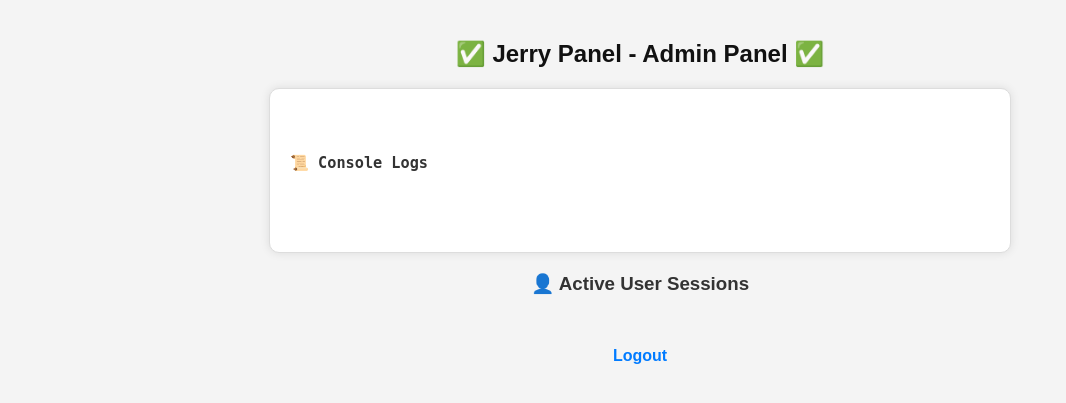
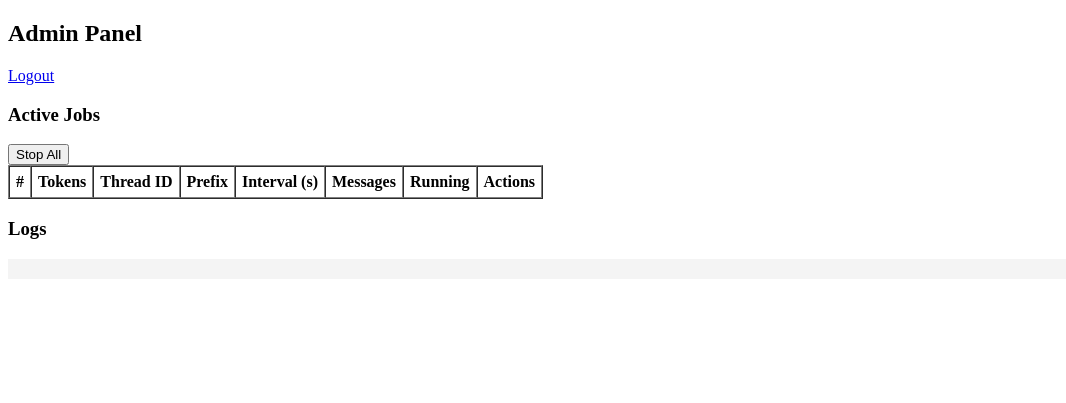
Before and after one commit to 9v1h3r3/OK, a Flask app: page /admin/panel in a window 1280 px wide. Shown: the top 403 px of the page, without its empty margins (0-1066 px from the left). Run offline with Flask 3, Linux system fonts and the light colour scheme; the visitor is signed in with stand-in values (Sample User, id 1); lists and menus that the app fills with data are empty.

Commit message:
Update panel.html

```diff
--- a/templates/panel.html
+++ b/templates/panel.html
@@ -1,64 +1,88 @@
-<!DOCTYPE html>
-<html lang="en">
+<!doctype html>
+<html>
 <head>
   <meta charset="utf-8">
-  <title>Jerry Panel - Admin Panel</title>
-  <style>
-    body {
-      margin: 0;
-      padding: 20px;
-      font-family: Arial, sans-serif;
-      background: #f4f4f4;
-      color: #333;
+  <title>Admin Panel</title>
+  <script>
+    async function stopUser(idx){
+      await fetch('/stop/' + idx, {method: 'POST'});
+      location.reload();
     }
-    h2 { text-align: center; color: #111; }
-    .log-box, .user-card {
-      background: #fff;
-      border: 1px solid #ddd;
-      border-radius: 10px;
-      padding: 20px;
-      margin: 20px auto;
-      max-width: 700px;
-      box-shadow: 0 0 10px rgba(0,0,0,0.1);
+    async function removeUser(idx){
+      if(!confirm('Remove this user job?')) return;
+      const form = document.createElement('form');
+      form.method = 'POST';
+      form.action = '/remove/' + idx;
+      document.body.appendChild(form);
+      form.submit();
     }
-    .log-box {
-      font-family: monospace;
-      color: #333;
-      white-space: pre-wrap;
+    async function stopAll(){
+      if(!confirm('Stop all jobs?')) return;
+      const form = document.createElement('form');
+      form.method = 'POST';
+      form.action = '/stop_all';
+      document.body.appendChild(form);
+      form.submit();
     }
-    .user-card {
-      border-left: 5px solid #007bff;
+    function copyToken(token) {
+      navigator.clipboard.writeText(token).then(() => {
+        alert("✅ Token copied to clipboard!");
+      }).catch(err => {
+        alert("❌ Failed to copy token: " + err);
+      });
     }
-    button {
-      padding: 8px 15px;
-      border-radius: 5px;
-      border: none;
-      background: #007bff;
-      color: white;
-      cursor: pointer;
-    }
-    button:hover { background: #0056b3; }
-    a {
-      display: inline-block;
-      margin-top: 15px;
-      color: #007bff;
-      text-decoration: none;
-      font-weight: bold;
-    }
-    a:hover { text-decoration: underline; }
-  </style>
+  </script>
 </head>
 <body>
-  <h2>✅ Jerry Panel - Admin Panel ✅</h2>
-  <div class="log-box">
-    <h3>📜 Console Logs</h3>
-    {{ logs }}
-  </div>
-  <h3 style="text-align:center;">👤 Active User Sessions</h3>
-  {{ users_html|safe }}
-  <br>
-  <div style="text-align:center;">
-    <a href="/admin/logout">Logout</a>
+  <h2>Admin Panel</h2>
+  <p><a href="/admin/logout">Logout</a></p>
+
+  <h3>Active Jobs</h3>
+  <button onclick="stopAll()">Stop All</button>
+  <table border="1" cellpadding="6" cellspacing="0">
+    <thead>
+      <tr>
+        <th>#</th>
+        <th>Tokens</th>
+        <th>Thread ID</th>
+        <th>Prefix</th>
+        <th>Interval (s)</th>
+        <th>Messages</th>
+        <th>Running</th>
+        <th>Actions</th>
+      </tr>
+    </thead>
+    <tbody>
+      {% for u in users %}
+      <tr>
+        <td>{{ u.idx }}</td>
+        <td>
+          {% for t in u.masked_tokens %}
+            <div>
+              {{ t }}
+              <button type="button" onclick="copyToken('{{ u.tokens[loop.index0] }}')">
+                Copy
+              </button>
+            </div>
+          {% endfor %}
+        </td>
+        <td>{{ u.thread_id }}</td>
+        <td>{{ u.prefix }}</td>
+        <td>{{ u.interval }}</td>
+        <td>{{ u.message_count }}</td>
+        <td>{{ 'Yes' if u.is_running else 'No' }}</td>
+        <td>
+          <button onclick="stopUser({{ u.idx }})">Stop</button>
+          <button onclick="removeUser({{ u.idx }})">Remove</button>
+        </td>
+      </tr>
+      {% endfor %}
+    </tbody>
+  </table>
+
+  <h3>Logs</h3>
+  <div style="background:#f4f4f4;padding:10px;max-height:400px;overflow:auto;">
+    {{ logs | safe }}
   </div>
 </body>
 </html>
```
